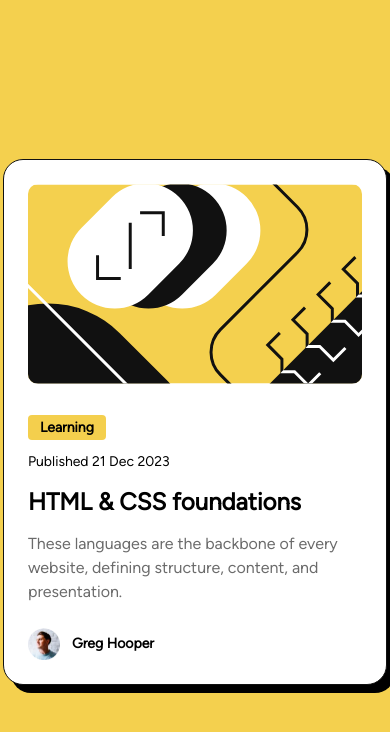
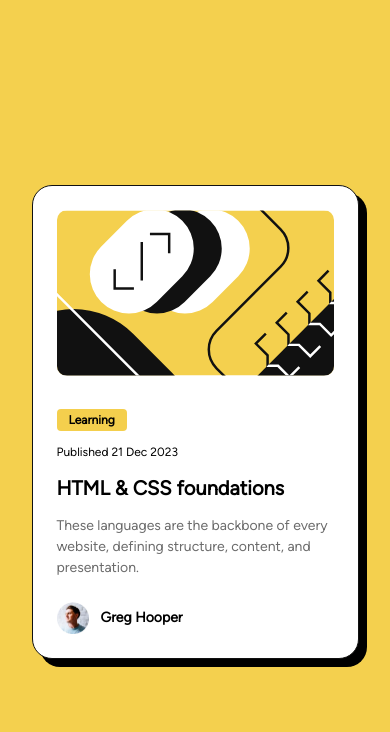
Before and after one commit to Gar-st/blog-preview-card, a plain HTML site: page index.html in a window 390 px wide. Drawn offline with Linux system fonts and the light colour scheme.

Commit message:
Added mobile responsiveness to style.css

```diff
--- a/styles.css
+++ b/styles.css
@@ -93,3 +93,22 @@
     font-size: 14px;
     font-weight: 800;
 }
+
+@media (max-width: 480px) {
+    .card {
+        width: 327px;
+    }
+    .card-content-category{
+        font-size: 12px;
+    }
+
+    .card-content-date{
+        font-size: 12px;
+    }
+    .card-content-title{
+        font-size: 20px;
+    }
+    .card-content-description{
+        font-size: 14px;
+    }
+}
```
